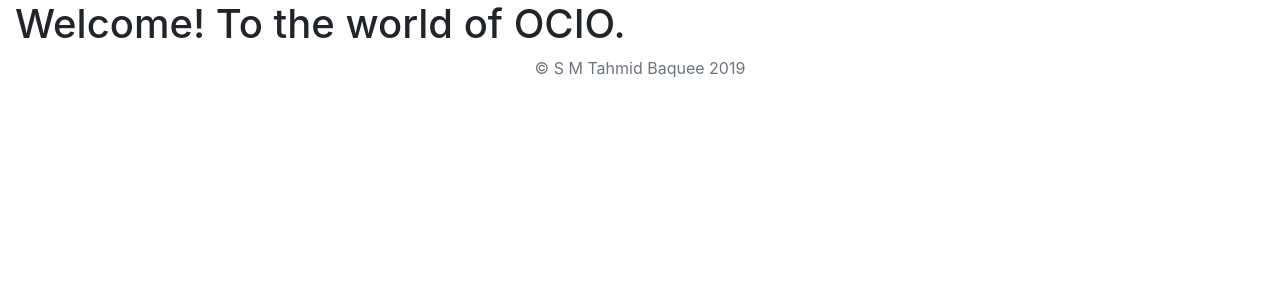
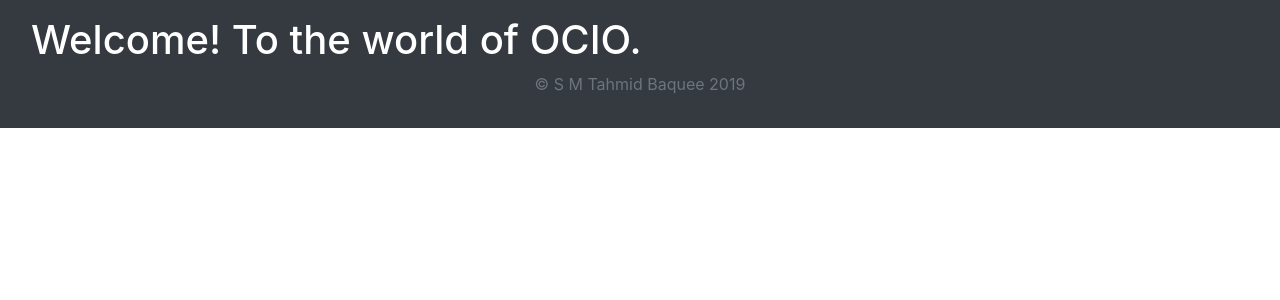
Before and after one commit to tahmid-sadi/OCIOWORLD, a Django app: page / in a window 1280 px wide. Shown: the top 300 px of the page. Run offline with Django 3.2, Linux system fonts and the light colour scheme; some libraries are stand-ins or nearby versions.

Commit message:
Experimented with text color and background color.

```diff
--- a/templates/base.html
+++ b/templates/base.html
@@ -12,6 +12,7 @@
     <title>OCIOBANGLADESH</title>
 </head>
 <body>
+<div class="p-3 mb-2 bg-dark text-white">
     <div class="container-fluid">
         {% block content %}
         {% endblock %}
@@ -22,6 +23,8 @@
             </div>
         </footer>
     </div>
+</div>
+
 
 <!-- Optional JavaScript -->
 <!-- jQuery first, then Popper.js, then Bootstrap JS -->
```
Lines whose indentation alone changed are shown as unchanged.
